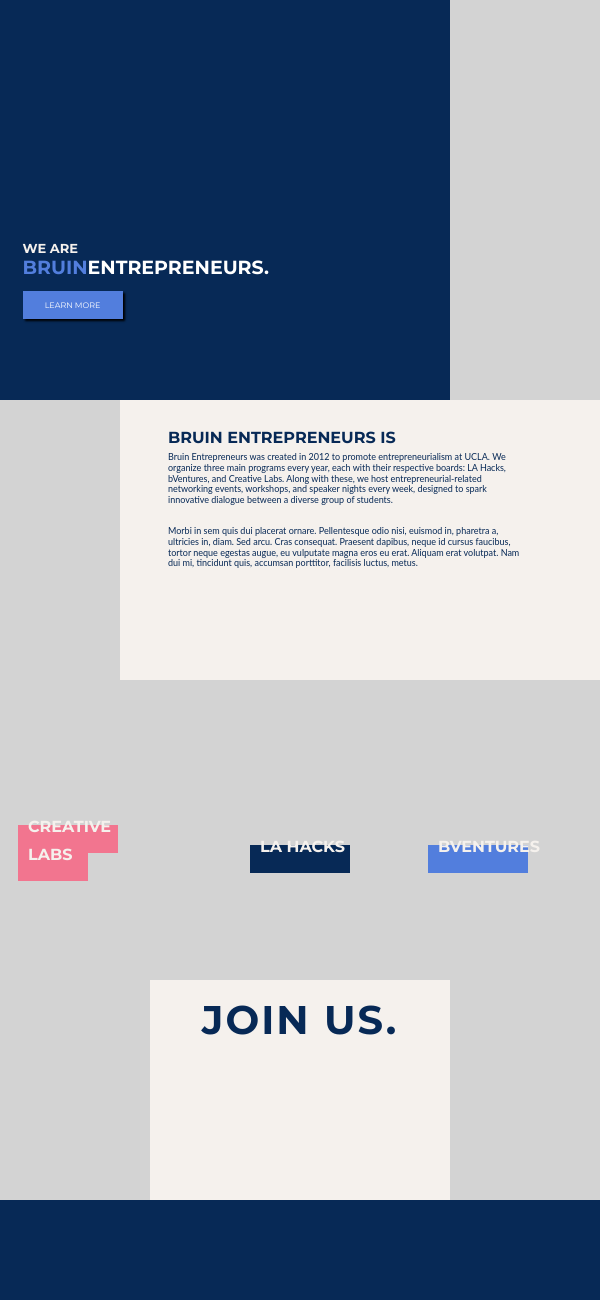
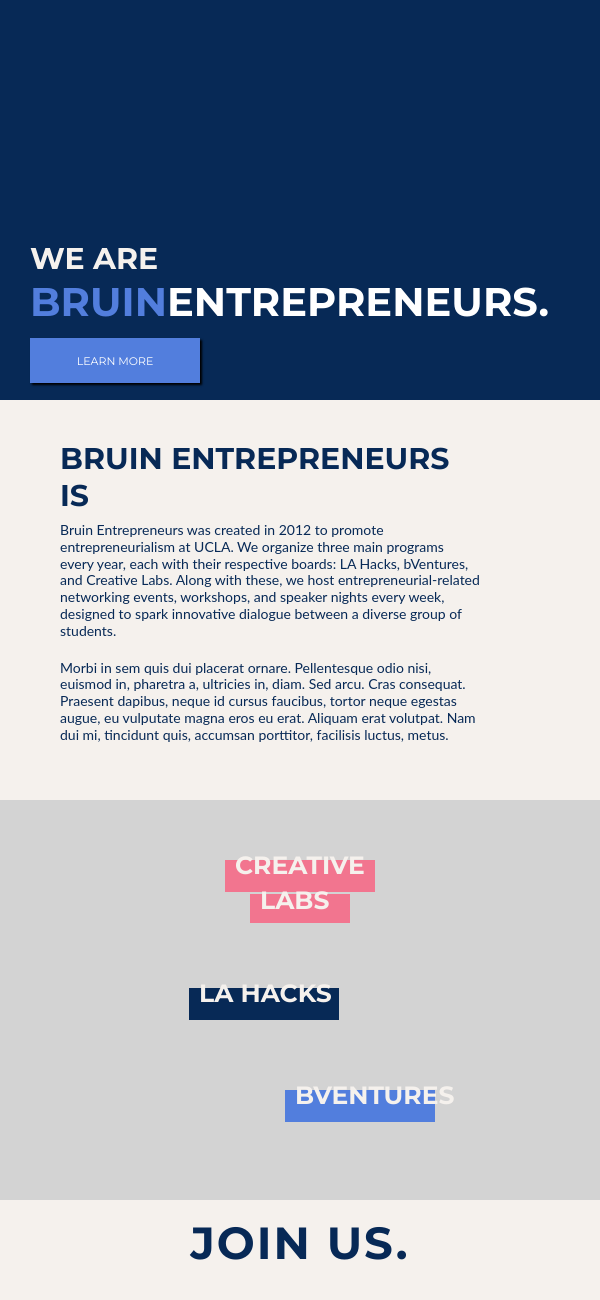
Before and after one commit to Bruin-Entrepreneurs/be-startuplabs-2017, a website: page views/index.html in a window 600 px wide. Shown: the top 1300 px of the page. Drawn offline with Linux system fonts and the light colour scheme.

Commit message:
some slightly better responsiveness

```diff
--- a/public/css/responsive.css
+++ b/public/css/responsive.css
@@ -1,61 +1,4 @@
-@media (min-width:320px)  { /* smartphones, iPhone, portrait 480x320 phones */
-	.landing-page, .second-page, .third-page{
-		height: 50vh;
-	}
-	h1{
-		font-size: 13px;
-	}
-	h2{
-		font-size: 19px;
-	}
-	h3{
-		font-size: 16px;
-		margin: 0px 0px 5px 0px;
-	}
-	h5{
-		font-size: 40px;
-	}
-	p{
-		font-size: 8px;
-	}
-	.text-box{
-		width: 75% !important;
-	}
-	#join-button{
-		width: 100px;
-		height: 28px;
-		font-size: 8px;
-	}
 
-
-	h4{
-		font-size: 16px;
-	}
-	.wide, .rectangleLAHACKS, .rectangleBVEN{
-		height: 28px !important;
-		width: 100px !important;
-	}
-	.rectangleCL{
-		height: 28px !important;
-	}
-	.narrow{
-		width: 70px !important;
-	}
-	.rectangleBVEN{
-		left: 55% !important;
-	}
-	.join-us-box{
-		height: 50% !important;
-	}
-}
-@media (min-width:450px)  {
-	.rectangleBVEN{
-		left: 63% !important;
-	}
-	p{
-		font-size: 9px;
-	}
-}
 @media (min-width:641px)  {
 	.landing-page, .second-page, .third-page{
 		height: 100vh;
--- /dev/null
+++ b/public/css/responsive2.css
@@ -0,0 +1,219 @@
+@media(max-width: 360px) {
+	h1{
+		font-size: 15px !important;
+	}
+	h2{
+		font-size: 18px !important;
+	}
+	p{
+		font-size: 9px !important;
+	}
+}
+
+@media(max-width: 650px) {
+	h1{
+		font-size: 20px;
+	}
+	h2{
+		font-size: 24px;
+	}
+	#join-button{
+		width: 100px;
+		height: 28px;
+		font-size: 8px;
+	}
+	.landing-page, .second-page{
+		height: 50vh;
+	}
+/*
+SECOND PAGE*/
+	h3{
+		font-size: 18px;
+		margin: 0px 0px 8px 0px;
+	}
+	p{
+		font-size: 12px;
+	}
+	.text-box{
+		width: 70% !important;
+	}
+/*	REMOVE CONTENT SPACE
+*/
+	.landing-page .right-align{
+		width: 0px !important;
+	}
+	.landing-page .left-align{
+		width: 100% !important;
+	}
+
+	.second-page .left-align{
+		width: 0px !important;
+	}
+	.second-page .right-align{
+		width: 100% !important;
+		height: 100% !important;
+	}
+
+
+/*THIRD PAGE
+*/
+	.rectangle-container{
+		height: 60% !important;
+		padding: 0px !important;
+		top: 0% !important;
+		left: 0% !important;
+	}
+
+	h5{
+		font-size: 30px;
+		margin-top: 20px;
+	}
+	.join-us-box{
+		height: 40% !important;
+		width: 100% !important;
+		padding: 0px !important;;
+	}
+	h4{
+		font-size: 20px;
+	}
+	.wide, .rectangleLAHACKS, .rectangleBVEN{
+		height: 28px !important;
+		width: 130px !important;
+		float: none !important;
+		left: 0% !important;
+	}
+	.rectangleCL{
+		height: 28px !important;
+		left: 50% !important;
+		transform: translateX(-50%);
+
+		margin-top: 60px !important;
+	}
+
+	.rectangleCL h4{
+
+	}
+	.narrow{
+		margin-top: 2px !important;
+		width: 70px !important;
+	}
+	.rectangleBVEN{
+		position: relative;
+		left: 0% !important;
+	}
+	.join-us-box{
+		height: 40% !important;
+		width: 100% !important;
+		padding: 0px !important;;
+	}
+
+
+	.rectangleLAHACKS, .rectangleBVEN{
+		position: relative !important;
+		left: 50% !important;
+		transform: translateX(-50%) !important;
+	}
+
+	.rectangleLAHACKS{
+		margin-top: 65px !important;
+	}
+
+	.rectangleBVEN{
+		margin-top: 70px !important;
+	}
+
+	.CLwrapper{
+		overflow: hidden !important;
+	}
+
+
+}
+
+@media(max-width: 800px) {
+	h1{
+		font-size: 28px;
+	}
+	h2{
+		font-size: 35px;
+	}
+	#join-button{
+		width: 150px;
+		height: 40px;
+		font-size: 10px;
+	}
+
+	h3{
+		font-size: 25px;
+	}
+	p{
+		font-size: 13px;
+	}
+
+	h4{
+		font-size: 23px;
+	}
+	.wide, .rectangleLAHACKS, .rectangleBVEN{
+		height: 32px !important;
+		width: 150px !important;
+	}
+	.narrow{
+		width: 100px !important;
+		height: 29px !important;
+	}
+	.rectangleLAHACKS{
+		left: 44% !important;
+	}
+	.rectangleBVEN{
+		left: 60% !important;
+		width: 200px !important;
+	}
+	.join-us-box{
+		height: 50% !important;
+	}
+	h5{
+		font-size: 40px;
+	}
+}
+
+
+@media(max-width: 950px){
+	h1{
+		font-size: 30px;
+	}
+	h2{
+		font-size: 40px;
+	}
+	#join-button{
+		width: 170px;
+		height: 45px;
+		font-size: 11px;
+	}
+
+	h3{
+		font-size: 30px;
+	}
+	p{
+		font-size: 14px;
+	}
+
+	h4{
+		font-size: 25px;
+	}
+	.wide, .rectangleLAHACKS, .rectangleBVEN{
+		height: 32px !important;
+		width: 150px !important;
+	}
+	.narrow{
+		width: 100px !important;
+		height: 29px !important;
+	}
+	.rectangleLAHACKS{
+		left: 44% !important;
+	}
+	.rectangleBVEN{
+		left: 60% !important;
+	}
+	h5{
+		font-size: 45px;
+	}
+}
--- a/views/index.html
+++ b/views/index.html
@@ -5,8 +5,7 @@
     <title>Bruin Entrepreneurs</title>
     <link href="https://fonts.googleapis.com/css?family=Montserrat:400,700" rel="stylesheet">
     <link rel="stylesheet" type="text/css" href="../public/css/stylesheet.css">
-    <link rel="stylesheet" type="text/css" href="../public/css/responsive.css">
-
+    <link rel="stylesheet" type="text/css" href="../public/css/responsive2.css">
     <style>
 
     </style>
@@ -52,15 +51,17 @@
       <div class = "rectangle-container">
 
         <a href="http://uclacreatives.github.io/">
-          <div class = "rectangleCL wide">
+<!--         <div class = "CLwrapper">
+ -->          <div class = "rectangleCL wide">
             <h4>CREATIVE</h4>
           </div>
           <div class = "rectangleCL narrow">
             <h4>LABS</h4>
           </div>
+<!--         </div>
+ -->
         </a>
 
-      </div>
 
         <a href="https://lahacks.com/">
          <div class = "rectangleLAHACKS">
@@ -72,6 +73,9 @@
         <div class = "rectangleBVEN">
           <h4>BVENTURES</h4>
         </div>
+      </div>
+
+
 
       <div class = "join-us-box">
 
```
Lines whose indentation alone changed are shown as unchanged.
